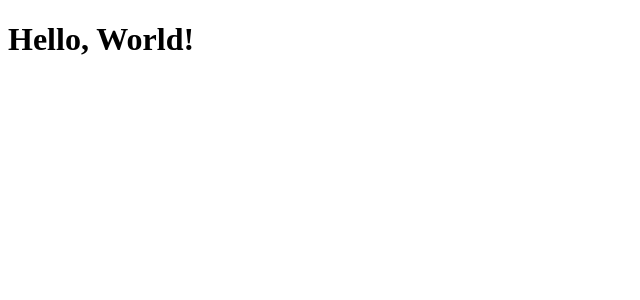
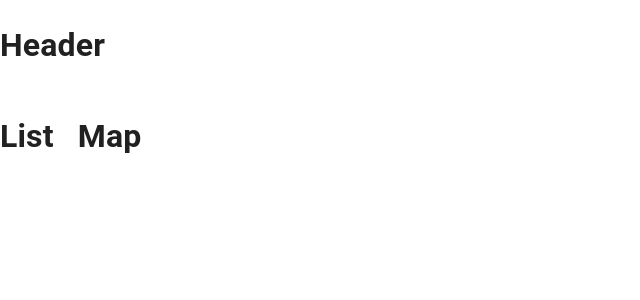
Before and after one commit to dburgnerjr/travel-advisor, a React (Create React App) app: page / in a window 1280 px wide. Shown: the top 300 px of the page, without its empty margins (0-640 px from the left). Built offline with nearby package versions, Linux system fonts and the light colour scheme.

Commit message:
Structure Setup complete

```diff
--- a/src/App.js
+++ b/src/App.js
@@ -1,10 +1,24 @@
 import React from 'react';
+import { CssBaseline, Grid } from '@mui/material';
+
+import Header from './components/Header/Header';
+import List from './components/List/List';
+import Map from './components/Map/Map';
 
 const App = () => {
   return (
-    <div>
-      <h1>Hello, World!</h1>
-    </div>
+    <>
+      <CssBaseline />
+      <Header />
+      <Grid container spacing={3} style={{ width: '100%' }}>
+          <Grid item xs={12} md={4}>
+            <List />
+          </Grid>
+          <Grid item xs={12} md={8}>
+            <Map />
+          </Grid>
+      </Grid>
+    </>
   )
 }
 
--- /dev/null
+++ b/src/components/Header/Header.jsx
@@ -0,0 +1,9 @@
+import React from 'react';
+
+const Header = () => {
+    return (
+        <h1>Header</h1>
+    );
+}
+
+export default Header;
--- /dev/null
+++ b/src/components/List/List.jsx
@@ -0,0 +1,9 @@
+import React from 'react';
+
+const List = () => {
+    return (
+        <h1>List</h1>
+    );
+}
+
+export default List;
--- /dev/null
+++ b/src/components/Map/Map.jsx
@@ -0,0 +1,9 @@
+import React from 'react';
+
+const Map = () => {
+    return (
+        <h1>Map</h1>
+    );
+}
+
+export default Map;
```
Also changed, not shown: src/components/PlaceDetails/PlaceDetails.jsx (added, +9 -0 lines), src/components/Header/styles.js (added), src/components/List/styles.js (added), src/components/Map/styles.js (added), src/components/PlaceDetails/styles.js (added).
